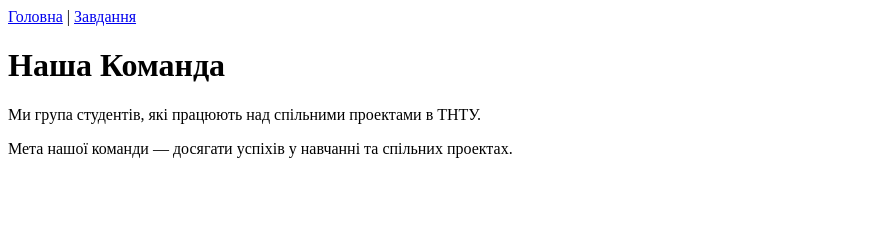
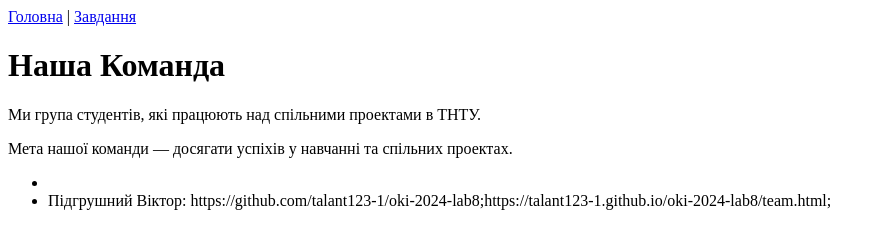
Before and after one commit to Olehandrooo/oki-2024-lab8.-, a plain HTML site: page team.html in a window 1280 px wide. Shown: the whole page, without its empty margins (0-885 px from the left). Drawn offline with Linux system fonts and the light colour scheme.

Commit message:
Update team.html

```diff
--- a/team.html
+++ b/team.html
@@ -6,12 +6,18 @@
     <title>Наша Команда</title>
 </head>
 <body>
-    <nav>
+
+        <nav>
         <a href="index.html">Головна</a> |
         <a href="list.html">Завдання</a>
 </nav>
     <h1>Наша Команда</h1>
     <p>Ми група студентів, які працюють над спільними проектами в ТНТУ.</p>
     <p>Мета нашої команди — досягати успіхів у навчанні та спільних проектах.</p>
+
+        <ul>
+        <li></li>
+        <li>Підгрушний Віктор: https://github.com/talant123-1/oki-2024-lab8;https://talant123-1.github.io/oki-2024-lab8/team.html;</li>
+       </ul>
 </body>
 </html>
```
